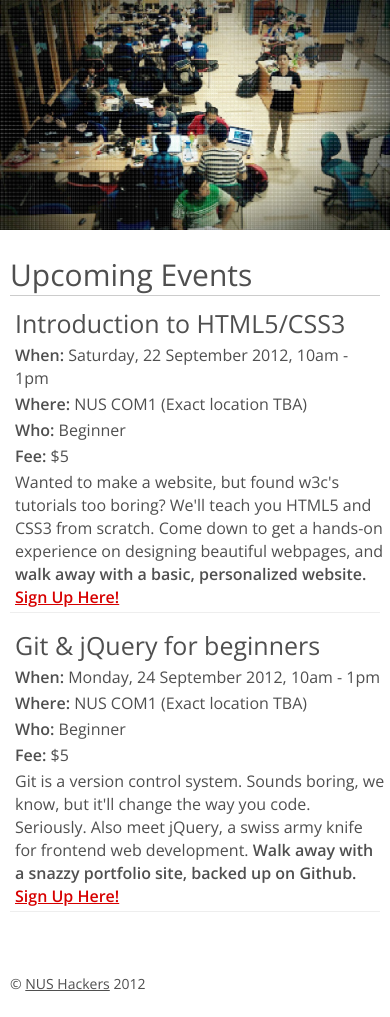
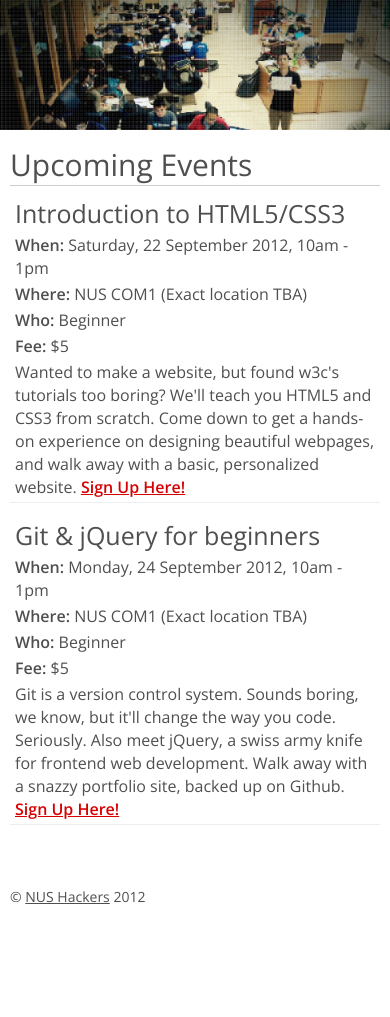
Before and after one commit to nushackers/hackerschool, a Flask app: page / in a window 390 px wide. Shown: the part 201-1218 px from the top of the page. After the commit the page ends 1105 px from the top, so only its background shows below. Run offline with Flask 2, Linux system fonts and the light colour scheme.

Commit message:
meta tag for device width

```diff
--- a/static/css/main.css
+++ b/static/css/main.css
@@ -115,7 +115,6 @@ blockquote,
 q {
   quotes: none;
 }
-strong { font-weight: bold; }
 blockquote:before,
 blockquote:after,
 q:before,
@@ -209,7 +208,6 @@ section a {
 }
 .banner#mainbanner {
   background-image: url(/static/img/mainbanner.jpg);
-  margin-bottom: 10px;
 }
 h2 {
   font-size: 30px;
@@ -290,10 +288,11 @@ http://ryanfait.com/
     width: auto;
   }
   .banner {
-    height: 200px;
+    min-height: 100px;
+    height: auto;
   }
   .events .event .info {
-    width: 100%;
+    width: auto;
     padding: 0 5px;
     margin: 0;
   }
--- a/static/css/main.less
+++ b/static/css/main.less
@@ -162,12 +162,13 @@ http://ryanfait.com/
     width: auto;
   }
   .banner {
-    height: 200px;
+    min-height: 100px;
+    height: auto;
   }
   .events {
     .event {
       .info {
-        width: 100%;
+        width: auto;
         padding: 0 5px;
         margin: 0;
       }
--- a/templates/layout.html
+++ b/templates/layout.html
@@ -3,6 +3,7 @@
 <head>
 	<meta charset=utf-8 />
 	<title>hackerschool by NUS Hackers</title>
+  <meta name="viewport" content="width=device-width, initial-scale=1, maximum-scale=1">
 	<link href='http://fonts.googleapis.com/css?family=Open+Sans:400,300,600' rel='stylesheet' type='text/css'>
   <link rel="stylesheet" type="text/css" href="/static/css/main.css">
   <script type="text/javascript">
```
